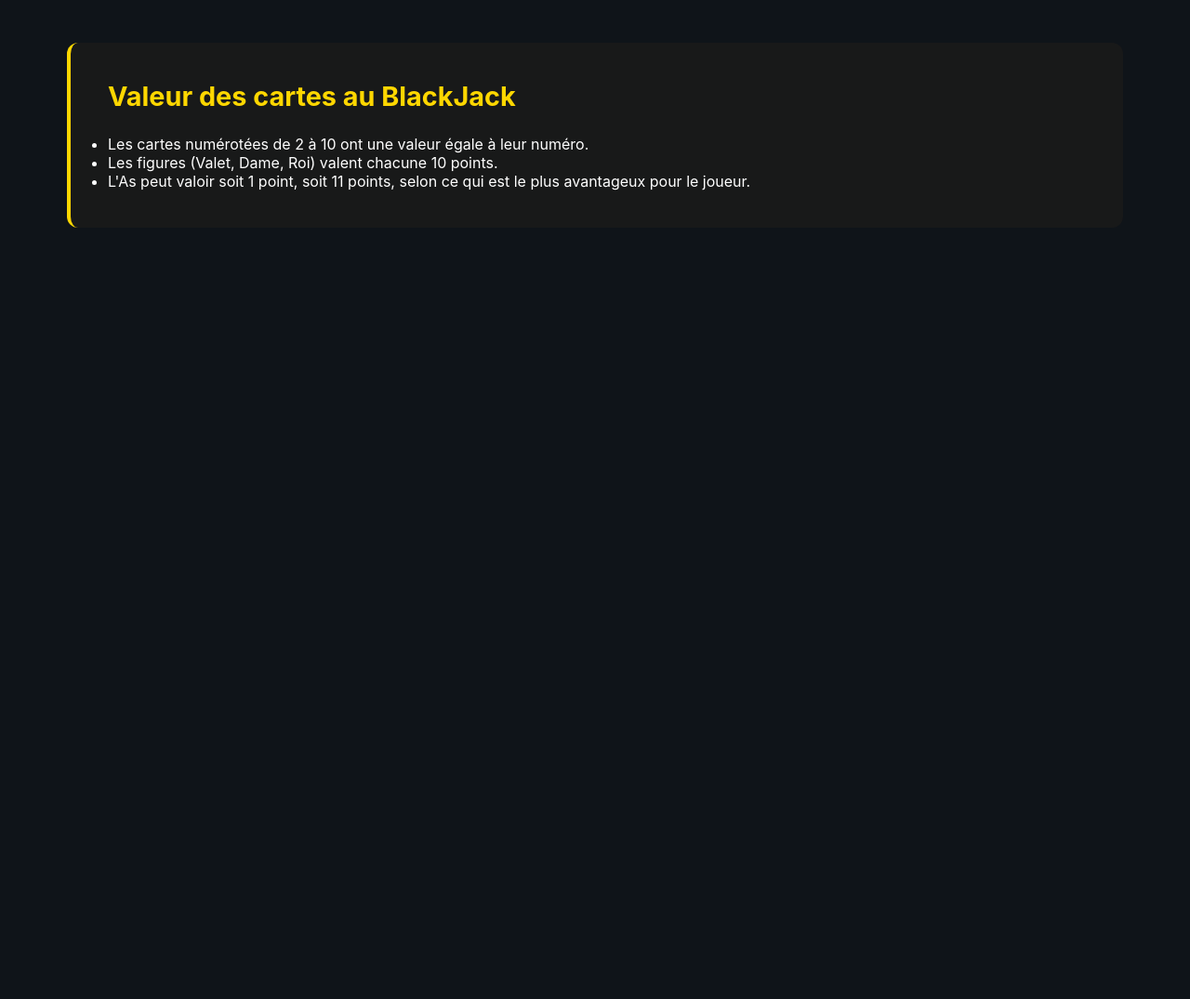
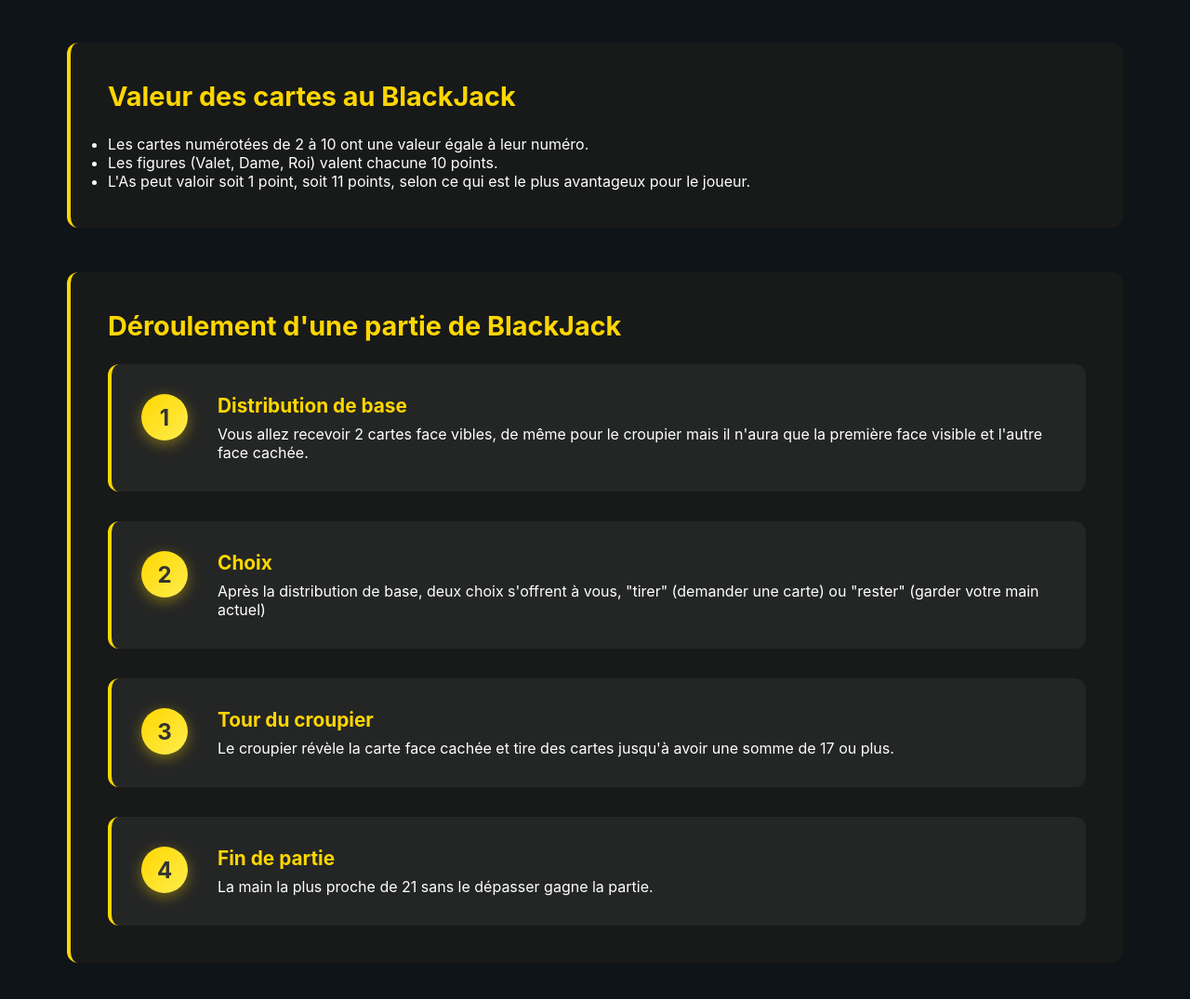
Before and after one commit to AgentXZ/Projet_SAE14, a plain HTML site: page rules.html in a window 1280 px wide. Shown: the part 587-1662 px from the top of the page at 93% size. Before the commit the page ends 880 px from the top, so only its background shows below. Drawn offline with Linux system fonts and the light colour scheme.

Commit message:
- Ajout d'une nouvelle section expliquant le déroulement du jeu en 4 étapes. - Création d'un design interactif avec numéros d'étapes en cercles dorés. - Implémente un layout en colonnes avec effets hover et animations. - Style les étapes avec dégradés, ombres et transitions.

```diff
--- a/css/style.css
+++ b/css/style.css
@@ -121,3 +121,45 @@ body {
 .rules-section:hover {
     transform: translateY(-5px);
 }
+
+.gameplay {
+    display: grid;
+    gap: 2rem;
+}
+
+.gameplay-flow {
+    display: grid;
+    grid-template-columns: auto 1fr;
+    gap: 2rem;
+    align-items: start;
+    background: rgba(255, 255, 255, 0.05);
+    padding: 2rem;
+    border-radius: var(--border-radius);
+    border-left: 4px solid var(--accent-color);
+    transition: var(--transition);
+}
+
+.gameplay-flow:hover {
+    transform: translateY(-3px);
+    box-shadow: 0 12px 48px rgba(0, 0, 0, 0.4);
+}
+
+.step-number {
+    width: 50px;
+    height: 50px;
+    background: linear-gradient(135deg, var(--accent-color), #ffed4e);
+    color: var(--text-dark);
+    border-radius: 50%;
+    display: flex;
+    align-items: center;
+    justify-content: center;
+    font-size: 1.5rem;
+    font-weight: bold;
+    box-shadow: 0 4px 15px rgba(255, 215, 0, 0.4);
+}
+
+.step-content h4 {
+    color: var(--accent-color);
+    margin-bottom: 0.5rem;
+    font-size: 1.3rem;
+}
--- a/rules.html
+++ b/rules.html
@@ -49,6 +49,40 @@
                     </ul>
                 </div>
             </section>
+
+            <section class="rules-section">
+                <h3>Déroulement d'une partie de BlackJack</h3>
+                <div class="gameplay">
+                    <div class="gameplay-flow">
+                        <div class="step-number">1</div>
+                        <div class="step-content">
+                            <h4>Distribution de base</h4>
+                            <p>Vous allez recevoir 2 cartes face vibles, de même pour le croupier mais il n'aura que la première face visible et l'autre face cachée.</p>
+                        </div>
+                    </div>
+                    <div class="gameplay-flow">
+                        <div class="step-number">2</div>
+                        <div class="step-content">
+                            <h4>Choix</h4>
+                            <p>Après la distribution de base, deux choix s'offrent à vous, "tirer" (demander une carte) ou "rester" (garder votre main actuel)</p>
+                        </div>
+                    </div>
+                    <div class="gameplay-flow">
+                        <div class="step-number">3</div>
+                        <div class="step-content">
+                            <h4>Tour du croupier</h4>
+                            <p>Le croupier révèle la carte face cachée et tire des cartes jusqu'à avoir une somme de 17 ou plus.</p>
+                        </div>
+                    </div>
+                    <div class="gameplay-flow">
+                        <div class="step-number">4</div>
+                        <div class="step-content">
+                            <h4>Fin de partie</h4>
+                            <p>La main la plus proche de 21 sans le dépasser gagne la partie.</p>
+                        </div>
+                    </div>
+                </div>
+            </section>
         </div>
     </main>
 </body>
```
